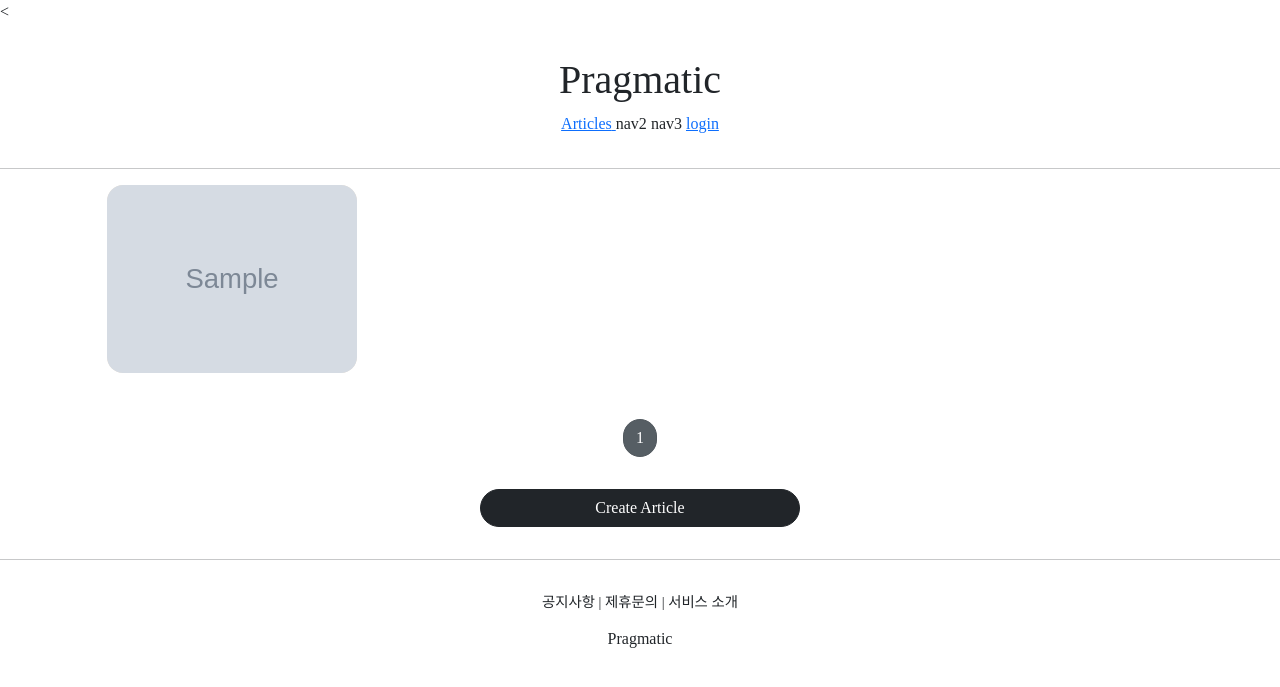
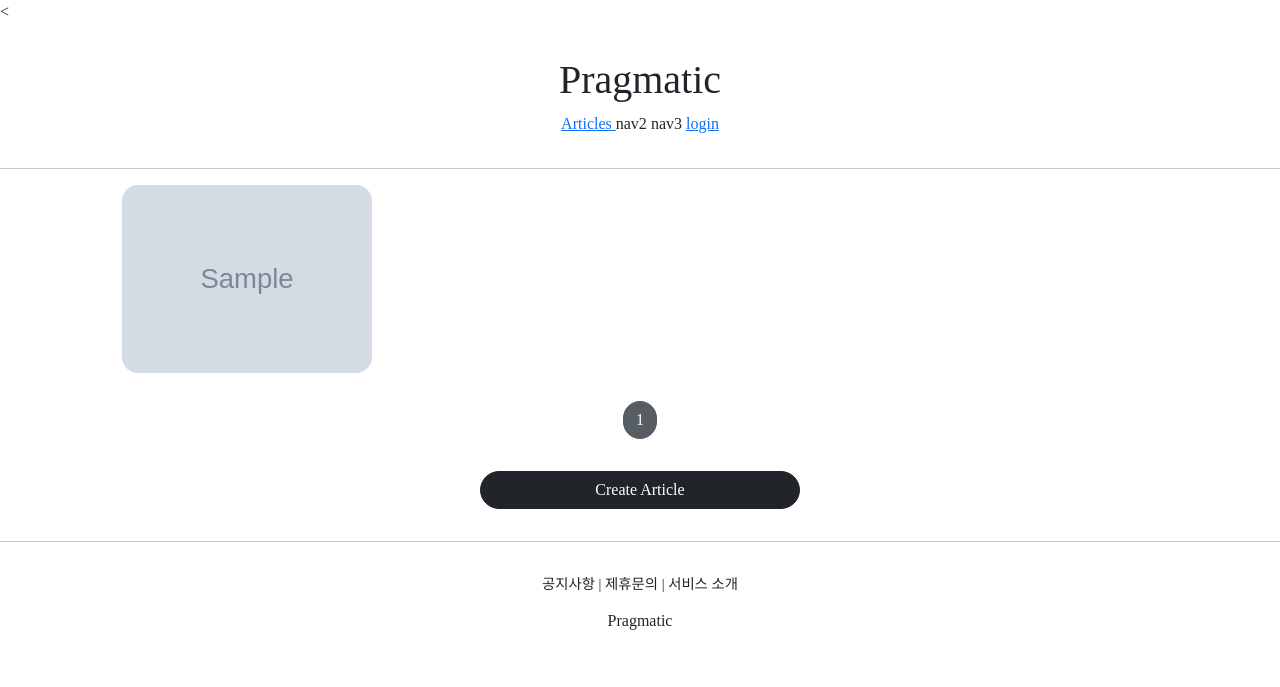
Before and after one commit to kyh1997/pragmatic1, a Django app: page /articles/list/ in a window 1280 px wide. Shown: the top 687 px of the page. Run offline with Django 3.2, Linux system fonts and the light colour scheme; tables that the repository leaves empty hold one stand-in row (Sample ...); some libraries are stand-ins or nearby versions; some web fonts are replaced.

Commit message:
django 39

```diff
--- a/articleapp/templates/articleapp/list.html
+++ b/articleapp/templates/articleapp/list.html
@@ -5,9 +5,17 @@
 
 
 <style>
+
+    .container {
+        padding: 0;
+        margin: auto;
+    }
+
+    .container a{
+        width: 45%;
+        max-width: 250px;
+    }
     .container div {
-      width: 250px;
-      background-color: antiquewhite;
       display: flex;
       justify-content: center;
       align-items: center;
@@ -40,7 +48,7 @@
     {% include 'snippets/pagination.html' with page_obj=page_obj %}
 
     <div style="text-align: center">
-        <a href="{% url 'articleapp:create' %}" class="btn btn-dark rounded-pill col-3 mt-3 mb-3">
+        <a href="{% url 'articleapp:create' %}" class="btn btn-dark rounded-pill col-3 mt-3 mb-3 px-3">
             Create Article
         </a>
     </div>
--- a/commentapp/templates/commentapp/create.html
+++ b/commentapp/templates/commentapp/create.html
@@ -14,7 +14,7 @@
             {% if user.is_authenticated %}
             <input type="submit" class="btn btn-dark rounded-pill col-6 mt-3">
             {% else %}
-            <a href="{% url 'acoountapp:login' %}?next={{ request.path }}"
+            <a href="{% url 'accountapp:Login' %}?next={{ request.path }}"
                class="btn btn-dark rounded-pill col-6 mt-3">
                 Login
             </a>
--- a/pragmatic/settings.py
+++ b/pragmatic/settings.py
@@ -38,7 +38,7 @@ SECRET_KEY = env('SECRET_KEY')
 # SECURITY WARNING: don't run with debug turned on in production!
 DEBUG = True
 
-ALLOWED_HOSTS = []
+ALLOWED_HOSTS = ['*']
 
 
 # Application definition
--- a/static/base.css
+++ b/static/base.css
@@ -14,3 +14,9 @@
     margin:2rem 0;
 
 }
+
+@media screen and (max-width:500px) {
+    html{
+        font-size : 13px;
+    }
+}
--- a/static/js/magicgrid.js
+++ b/static/js/magicgrid.js
@@ -277,7 +277,7 @@ MagicGrid.prototype.listen = function listen () {
 let magicGrid = new MagicGrid({
   container: '.container',
   animate: true,
-  gutter: 30,
+  gutter: 12,
   static: true,
   useMin: true
 });
--- a/templates/head.html
+++ b/templates/head.html
@@ -1,6 +1,7 @@
 {% load static %}
 <head>
     <meta charset="UTF-8">
+    <meta name="viewport" content="width=device-width, initial-scale=1, shrink-to-fit=no">
     <title>Pragmatic</title>
 
     <!-- BOOTSTRAP LINK -->
```
